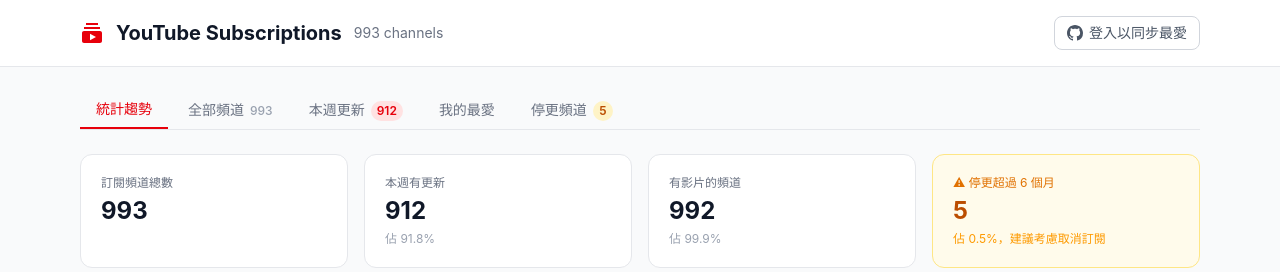
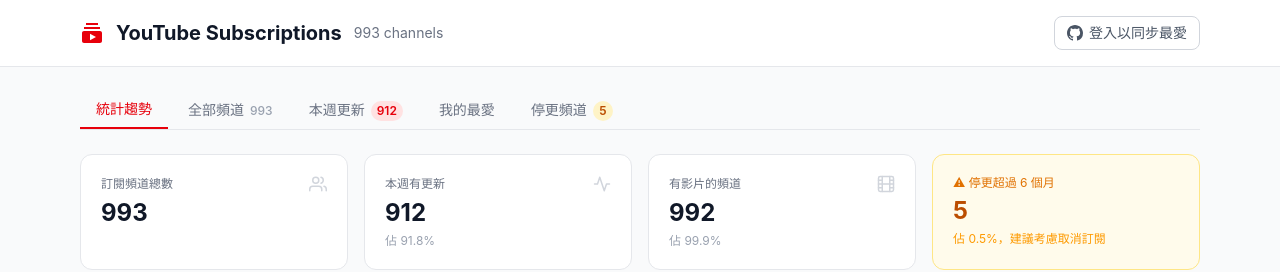
Before and after one commit to J-I-P/youtube-subscription-dashboard, a React (Vite) app: page / in a window 1280 px wide. Both pictures are taken after a click on the button "進入 Dashboard →". Shown: the top 272 px of the page. Built offline with nearby package versions, Linux system fonts and the light colour scheme.

Commit message:
feat: add icons to StatCard component for enhanced visual representation

```diff
--- a/src/components/StatsTab.tsx
+++ b/src/components/StatsTab.tsx
@@ -1,4 +1,6 @@
 import { useEffect, useState } from "react";
+import type React from "react";
+import { FiActivity, FiFilm, FiUsers } from "react-icons/fi";
 import {
   ArcElement,
   CategoryScale,
@@ -39,14 +41,19 @@
   label,
   value,
   sub,
+  icon,
 }: {
   label: string;
   value: string;
   sub?: string;
+  icon?: React.ReactNode;
 }) {
   return (
     <div className="bg-white dark:bg-gray-800 rounded-xl border border-gray-200 dark:border-gray-700 p-5 flex flex-col gap-1">
-      <p className="text-xs text-gray-500 dark:text-gray-400">{label}</p>
+      <div className="flex items-center justify-between">
+        <p className="text-xs text-gray-500 dark:text-gray-400">{label}</p>
+        {icon && <span className="text-gray-300 dark:text-gray-600 text-lg">{icon}</span>}
+      </div>
       <p className="text-2xl font-bold text-gray-900 dark:text-gray-100">{value}</p>
       {sub && <p className="text-xs text-gray-400 dark:text-gray-500">{sub}</p>}
     </div>
@@ -179,16 +186,18 @@
     <div className="flex flex-col gap-6">
       {/* Stat cards */}
       <div className="grid grid-cols-2 sm:grid-cols-4 gap-4">
-        <StatCard label="訂閱頻道總數" value={totalCount.toLocaleString()} />
+        <StatCard label="訂閱頻道總數" value={totalCount.toLocaleString()} icon={<FiUsers />} />
         <StatCard
           label="本週有更新"
           value={thisWeekCount.toLocaleString()}
           sub={`佔 ${((thisWeekCount / totalCount) * 100).toFixed(1)}%`}
+          icon={<FiActivity />}
         />
         <StatCard
           label="有影片的頻道"
           value={channelsWithVideo.toLocaleString()}
           sub={`佔 ${((channelsWithVideo / totalCount) * 100).toFixed(1)}%`}
+          icon={<FiFilm />}
         />
         <div className="bg-amber-50 dark:bg-amber-900/20 rounded-xl border border-amber-200 dark:border-amber-800 p-5 flex flex-col gap-1">
           <p className="text-xs text-amber-600 dark:text-amber-400">⚠ 停更超過 6 個月</p>
```
